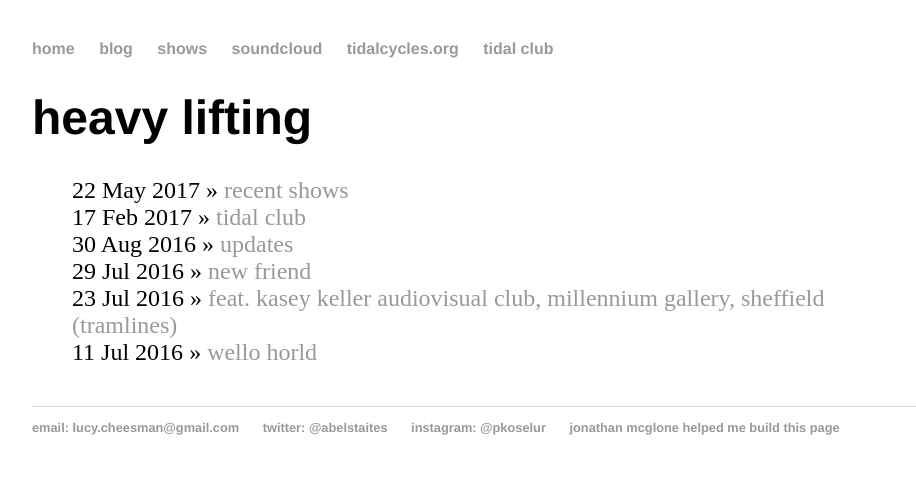
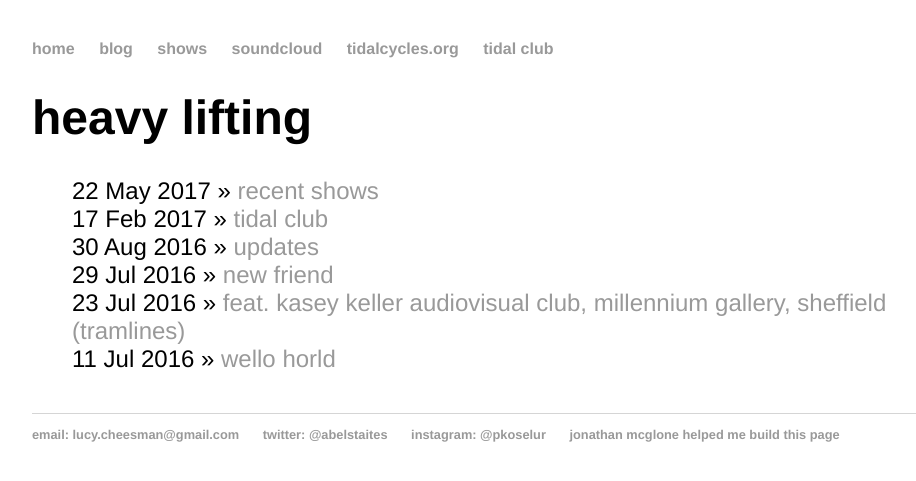
Before and after one commit to heavy-lifting/heavy-lifting.github.io, a Jekyll site: the page built from blog/index.html, in a window 1280 px wide. Shown: the top 481 px of the page, without its empty margins (160-1076 px from the left). Built offline with Jekyll 4.4.1, drawn with Linux system fonts in a browser that asks for light colours.

Commit message:
Update main.css

```diff
--- a/css/main.css
+++ b/css/main.css
@@ -1,4 +1,5 @@
 body {
+    font-family:'Helvetica', 'Arial', 'Sans-Serif';
     margin: 40px auto;
     width: 70%;
 }
@@ -9,14 +10,17 @@ nav ul, footer ul {
     font-weight: bold;
 }
 nav ul li, footer ul li {
+    font-family:'Helvetica', 'Arial', 'Sans-Serif';
     display: inline;
     margin-right: 20px;
 }
 a {
+    font-family:'Helvetica', 'Arial', 'Sans-Serif';
     text-decoration: none;
     color: #999;
 }
 a:hover {
+    font-family:'Helvetica', 'Arial', 'Sans-Serif';
     text-decoration: underline;
 }
 h1 {
@@ -24,20 +28,24 @@ h1 {
     font-family:'Helvetica', 'Arial', 'Sans-Serif';
 }
 p {
+    font-family:'Helvetica', 'Arial', 'Sans-Serif';
     font-size: 1.5em;
     line-height: 1.4em;
     color: #333;
 }
 footer {
+    font-family:'Helvetica', 'Arial', 'Sans-Serif';
     border-top: 1px solid #d5d5d5;
     font-size: .8em;
 }
 
 ul.posts {
+    font-family:'Helvetica', 'Arial', 'Sans-Serif';
     margin: 20px auto 40px;
     font-size: 1.5em;
 }
 
 ul.posts li {
+    font-family:'Helvetica', 'Arial', 'Sans-Serif';
     list-style: none;
 }
```
